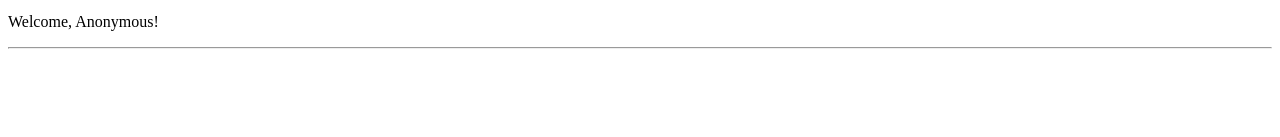
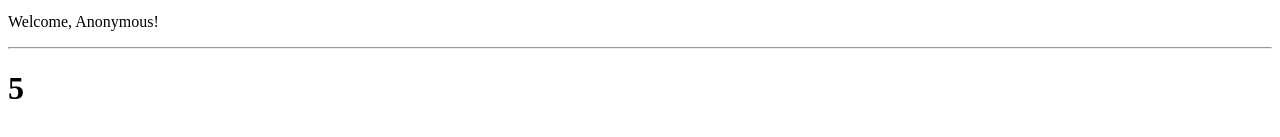
Before and after one commit to AndreaPossidente/develhope-react-exercises, a React (Create React App) app: page / in a window 1280 px wide. Shown: the part 463-600 px from the top of the page. Built offline with nearby package versions, Linux system fonts and the light colour scheme.

Commit message:
done exercise 20

```diff
--- a/src/App.js
+++ b/src/App.js
@@ -1,4 +1,5 @@
 import React, { Component } from "react";
+import Counter from "./Counter";
 import Hello from "./Hello";
 import Welcome from "./Welcome";
 
@@ -18,6 +19,7 @@ export default class App extends Component {
         <hr />
         <Welcome />
         <hr />
+        <Counter />
       </div>
     );
   }
--- /dev/null
+++ b/src/Counter.js
@@ -0,0 +1,17 @@
+import React, { Component } from "react";
+
+export default class Counter extends Component {
+  constructor(props) {
+    super(props);
+    this.state = { counter: 0 };
+
+    setInterval(() => {
+      this.setState((prevState) => ({
+        counter: prevState.counter + 1,
+      }));
+    }, 1000);
+  }
+  render() {
+    return <h1>{this.state.counter}</h1>;
+  }
+}
```
